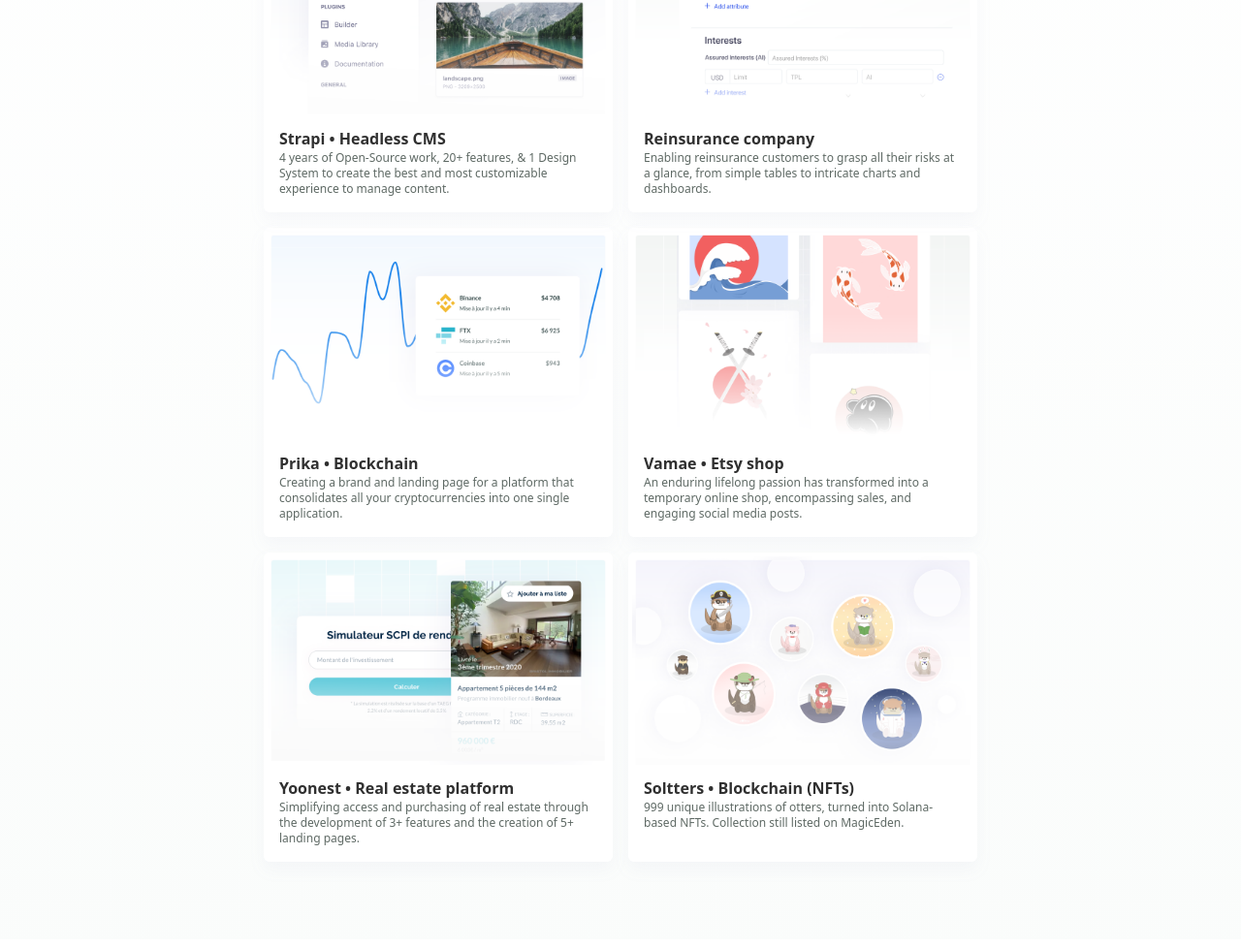
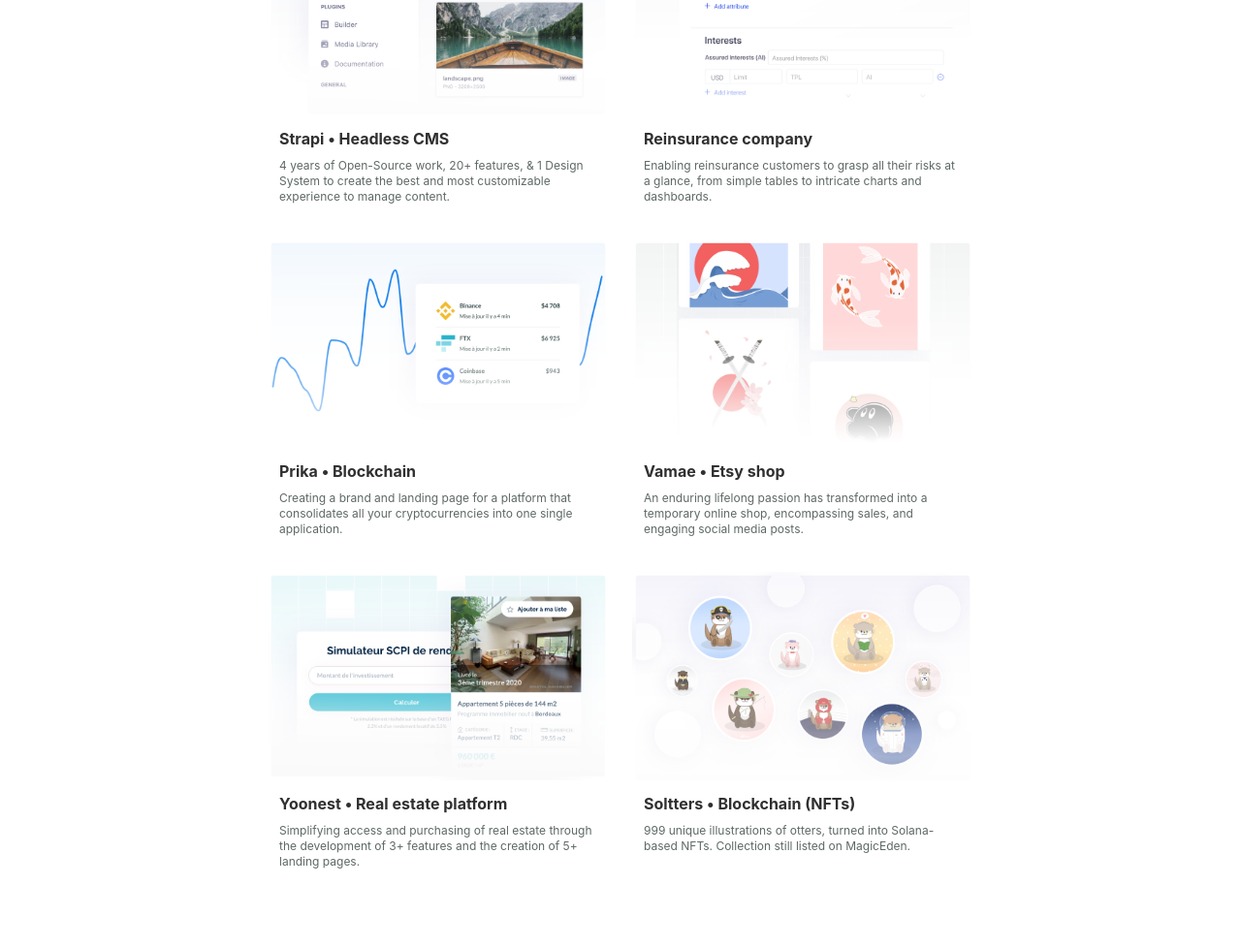
Before and after one commit to maevalienard/Portfolio, a website: page index.html in a window 1280 px wide. Shown: the part 392-1371 px from the top of the page at 97% size. Drawn offline with Linux system fonts and the light colour scheme.

Commit message:
Removed cards background, changed font family, removed bg on all pages, adjusted pb on cards

```diff
--- a/index.html
+++ b/index.html
@@ -53,62 +53,62 @@
             <section id="hp-grid" class="container w-full sm:w-[50rem] mx-auto p-8 pb-10 md:pb-20">
                 <div class="grid grid-cols-1 sm:grid-cols-2 grid-rows-2 gap-4 justify-items-center">
 
-                    <div class="z-10 card max-w-sm bg-white border-solid border-neutral-dk rounded-md drop-shadow-4xl hover:drop-shadow-3xl">
+                    <div class="z-10 card max-w-sm bg-white rounded-md hover:drop-shadow-3xl">
                         <a href="/case-studies/strapi-case-study.html">
                             <img id="cover-project-1" class="w-full object-cover pb-3 px-1 pt-1" src="/assets/Covers/Strapi-cover.png" alt="Illustration of the projects for Strapi">
                             <div class="pl-4 pb-4 pr-4">
-                                <p class="font-bold text-neutral-dk">Strapi • Headless CMS</p>
+                                <p class="font-bold text-neutral-dk pb-2">Strapi • Headless CMS</p>
                                 <p class="text-neutral-md text-xs">4 years of Open-Source work, 20+ features, & 1 Design System to create the best and most customizable experience to manage content.</p>
                             </div>
                         </a>
                     </div>
 
-                    <div class="z-20 card max-w-sm bg-white border-solid border-neutral-dk rounded-md drop-shadow-4xl hover:drop-shadow-3xl">
+                    <div class="z-20 card max-w-sm bg-white rounded-md hover:drop-shadow-3xl">
                         <a href="/case-studies/reinsurance-case-study.html">
                             <img id="cover-project-2" class="w-full object-cover pb-3 px-1 pt-1" src="/assets/Covers/reinsurance-cover.png" alt="Illustration of the projects for the Reinsurance company">
                             <div class="pl-4 pb-4 pr-4">
-                                <p class="font-bold text-neutral-dk">Reinsurance company</p>
+                                <p class="font-bold text-neutral-dk pb-2">Reinsurance company</p>
                                 <p class="text-neutral-md text-xs">Enabling reinsurance customers to grasp all their risks at a glance, from simple tables to intricate charts and dashboards.</p>
                             </div>
                         </a>
                     </div>
 
-                    <div class="card max-w-sm bg-white border-solid border-neutral-dk rounded-md drop-shadow-4xl hover:drop-shadow-3xl">
+                    <div class="card max-w-sm bg-white rounded-md hover:drop-shadow-3xl">
                         <a href="/case-studies/prika-case-study.html">
                             <img id="cover-project-3" class="w-full object-cover pb-3 px-1 pt-1" src="/assets/Covers/prika-cover.png" alt="Illustration of the projects for Prika">
                             <div class="pl-4 pb-4 pr-4">
-                                <p class="font-bold text-neutral-dk">Prika • Blockchain</p>
+                                <p class="font-bold text-neutral-dk pb-2">Prika • Blockchain</p>
                                 <p class="text-neutral-md text-xs">Creating a brand and landing page for a platform that consolidates all your cryptocurrencies into one single application.</p>
                             </div>
                         </a>
 
                     </div>
 
-                    <div class="card max-w-sm bg-white border-solid border-neutral-dk rounded-md drop-shadow-4xl hover:drop-shadow-3xl">
+                    <div class="card max-w-sm bg-white rounded-md hover:drop-shadow-3xl">
                         <a href="/case-studies/vamae-case-study.html">
                             <img id="cover-project-4" class="w-full object-cover pb-3 px-1 pt-1" src="/assets/Covers/vamae-cover.png" alt="Illustration of drawings made for the Vamae project">
                             <div class="pl-4 pb-4 pr-4">
-                                <p class="font-bold text-neutral-dk">Vamae • Etsy shop</p>
+                                <p class="font-bold text-neutral-dk pb-2">Vamae • Etsy shop</p>
                                 <p class="text-neutral-md text-xs">An enduring lifelong passion has transformed into a temporary online shop, encompassing sales, and engaging social media posts.</p>
                             </div>
                         </a>
                     </div>
 
-                    <div class="card max-w-sm bg-white border-solid border-neutral-dk rounded-md drop-shadow-4xl hover:drop-shadow-3xl">
+                    <div class="card max-w-sm bg-white rounded-md hover:drop-shadow-3xl">
                         <a href="/case-studies/yoonest-case-study.html">
                                 <img id="cover-project-5" class="w-full object-cover pb-3 px-1 pt-1" src="/assets/Covers/yoonest-cover.png" alt="Illustration of the projects made for Yoonest">
                             <div class="pl-4 pb-4 pr-4">
-                                <p class="font-bold text-neutral-dk">Yoonest • Real estate platform</p>
+                                <p class="font-bold text-neutral-dk pb-2">Yoonest • Real estate platform</p>
                                 <p class="text-neutral-md text-xs">Simplifying access and purchasing of real estate through the development of 3+ features and the creation of 5+ landing pages.</p>
                             </div>
                         </a>
                     </div>
 
-                    <div class="card max-w-sm bg-white border-solid border-neutral-dk rounded-md drop-shadow-4xl hover:drop-shadow-3xl">
+                    <div class="card max-w-sm bg-white rounded-md hover:drop-shadow-3xl">
                         <a href="/case-studies/soltters-case-study.html">
                             <img id="cover-project-6" class="w-full object-cover pb-3 px-1 pt-1" src="/assets/Covers/soltters-cover.png" alt="Illustration of the NFTs made for Soltters">
                             <div class="pl-4 pb-4 pr-4">
-                                <p class="font-bold text-neutral-dk">Soltters • Blockchain (NFTs)</p>
+                                <p class="font-bold text-neutral-dk pb-2">Soltters • Blockchain (NFTs)</p>
                                 <p class="text-neutral-md text-xs">999 unique illustrations of otters, turned into Solana-based NFTs. Collection still listed on MagicEden.</p>
                             </div>
                         </a>
--- a/style.css
+++ b/style.css
@@ -1,6 +1,8 @@
 body {
-    background: linear-gradient(#FFFFFF,#FAFCFB);
+    /* background: linear-gradient(#FFFFFF,#FAFCFB); */
 }
+
+
 
 .content-links {
     text-decoration: underline;
```
Also changed, not shown: dist/output.css.
